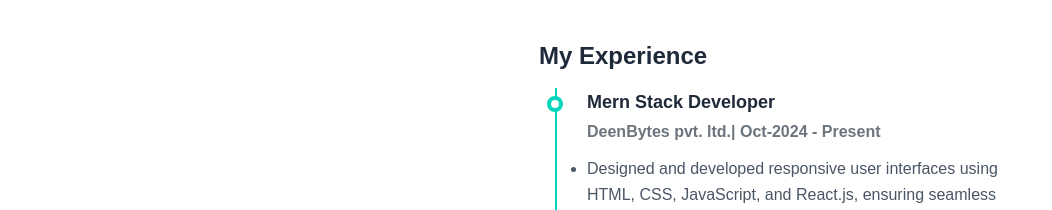
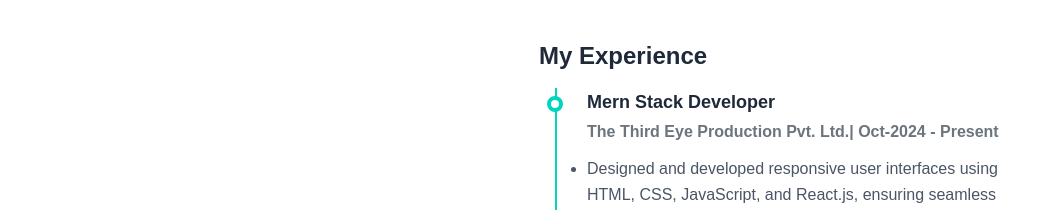
Before and after one commit to Shaileshsainee123/My-portfolio, a Next.js app: page / in a window 1280 px wide. Shown: the part 1360-1570 px from the top of the page, without its empty margins (113-1165 px from the left). Built offline with nearby package versions, Linux system fonts and the light colour scheme.

Commit message:
Change the company name and footer icon placement change

```diff
--- a/components/Footer.jsx
+++ b/components/Footer.jsx
@@ -9,11 +9,6 @@ const Footer = () => {
     <div className='flex flex-col items-center gap-4'>
      <div className='flex gap-4 '>
         <div className='bg-white rounded-full p-3 cursor-pointer hover:shadow-lg'>
-          <Link href='https://www.instagram.com/shaileshsainee/' target='_blank'>
-            <Instagram className='transition ease-in-out delay-150 duration-300 hover:scale-110' size={30} color='#00d2b5'/>
-          </Link>
-        </div>
-        <div className='bg-white rounded-full p-3 cursor-pointer hover:shadow-lg'>
           <Link href='https://www.linkedin.com/in/shailesh-sainee-63a7101a3/' target='_blank'>
             <Linkedin className='transition ease-in-out delay-150 duration-300 hover:scale-110' size={30} color='#00d2b5'/>
           </Link>
@@ -21,6 +16,11 @@ const Footer = () => {
         <div className='bg-white rounded-full p-3 cursor-pointer hover:shadow-lg'>
           <Link href='https://github.com/Shaileshsainee123' target='_blank'>
             <Github className='transition ease-in-out delay-150 duration-300 hover:scale-110' size={30} color='#00d2b5'/>
+          </Link>
+        </div>
+        <div className='bg-white rounded-full p-3 cursor-pointer hover:shadow-lg'>
+          <Link href='https://www.instagram.com/shaileshsainee/' target='_blank'>
+            <Instagram className='transition ease-in-out delay-150 duration-300 hover:scale-110' size={30} color='#00d2b5'/>
           </Link>
         </div>
      </div>
--- a/components/reuableComponents/ExperienceTimeline.jsx
+++ b/components/reuableComponents/ExperienceTimeline.jsx
@@ -44,7 +44,7 @@ const educations = [
     {
         id: 1,
         degree: "Mern Stack Developer",
-        institution: "DeenBytes pvt. ltd.",
+        institution: "The Third Eye Production Pvt. Ltd.",
         location: "Noida, Uttar Pradesh",
         startYear: "Oct-2024",
         endYear: "Present",
```
